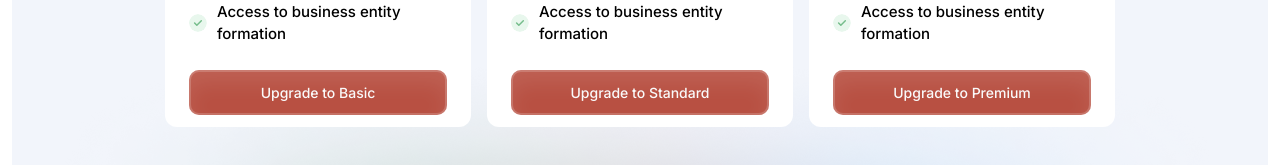
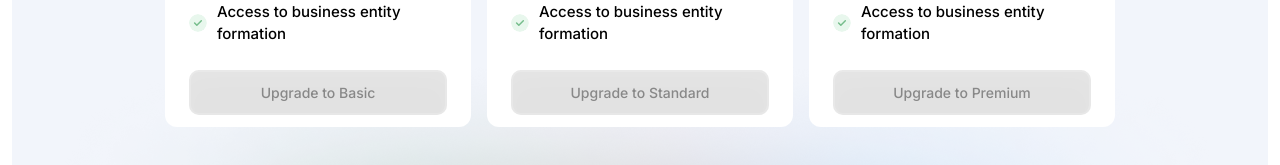
Before and after one commit to marble-legal/marble-legal-frontend, a React (Create React App) app: page /subscription in a window 1280 px wide. Shown: the part 544-709 px from the top of the page. Built offline with nearby package versions, Linux system fonts and the light colour scheme; no server answers; sample sign-in values are in the browser's storage.

Commit message:
stripe implementation step 1

```diff
--- a/src/helpers/api.ts
+++ b/src/helpers/api.ts
@@ -126,4 +126,16 @@ export const api = {
   deleteEntity: (id: string) => {
     return apiClient.delete(`/business-entities/${id}`);
   },
+  getStripeUrl: (id: string, tier: "IN" | "SB" | "SP", planType: "M" | "Y") => {
+    return apiClient.get(`/users/${id}/stripe-connect-url`, {
+      params: {
+        redirectUrl: `${window.location.origin}/dashboard`,
+        tier: tier,
+        planType: planType,
+      },
+    });
+  },
+  getActiveSubscription: (id: string) => {
+    return apiClient.get(`/users/${id}/subscriptions`);
+  },
 };
--- a/src/helpers/consts.tsx
+++ b/src/helpers/consts.tsx
@@ -16,6 +16,7 @@ export const subscriptions = [
     color: "#F3FAFE",
     subscriptionBg: "#D5EFFA",
     subscriptionText: "#139EA7",
+    tier: "IN",
   },
   {
     plan: "Standard",
@@ -29,6 +30,7 @@ export const subscriptions = [
     color: "#F9F3FE",
     subscriptionBg: "#DECAFF",
     subscriptionText: "#883EC2",
+    tier: "SB",
   },
   {
     plan: "Premium",
@@ -42,6 +44,7 @@ export const subscriptions = [
     color: "#FEF5F3",
     subscriptionBg: "#FFE5D6",
     subscriptionText: "#B85042",
+    tier: "SP",
   },
 ];
 
--- a/src/pages/subscription/Subscription.tsx
+++ b/src/pages/subscription/Subscription.tsx
@@ -7,6 +7,10 @@ import Button from "../../components/Button";
 import FeatureSpecificPlanModal from "./FeatureSpecificPlan";
 import { subscriptions } from "../../helpers/consts";
 import useResponsive from "../../helpers/useResponsive";
+import { api } from "../../helpers/api";
+import { useAuth } from "../../AuthContext";
+import { ShowToast } from "../../components/toast";
+import { useQuery } from "@tanstack/react-query";
 
 export default function Subscription() {
   const { isAnyMobile } = useResponsive();
@@ -57,11 +61,11 @@ export default function Subscription() {
           </div>
         </div>
         <div className="flex flex-row flex-wrap lg:w-[950px] max-w-[950px] gap-4">
-          {subscriptions.map((sub, index) => (
+          {subscriptions.map((sub: any, index) => (
             <SubscriptionCard data={sub} isAnnual={isAnnual} key={index} />
           ))}
         </div>
-        <div className="mt-[3rem] text-center flex gap-1 justify-center flex flex-row flex-wrap">
+        <div className="mt-[3rem] text-center flex gap-1 justify-center flex-row flex-wrap">
           <span className="text-[1.125rem] text-[#666] font-[500]">
             Looking for a plan with specific features?
           </span>
@@ -79,7 +83,15 @@ export default function Subscription() {
 }
 
 function SubscriptionCard({
-  data: { plan, price, features, color, subscriptionBg, subscriptionText },
+  data: {
+    plan,
+    price,
+    features,
+    color,
+    subscriptionBg,
+    subscriptionText,
+    tier,
+  },
   isAnnual,
 }: {
   data: {
@@ -89,9 +101,29 @@ function SubscriptionCard({
     color: string;
     subscriptionBg: string;
     subscriptionText: string;
+    tier: "IN" | "SB" | "SP";
   };
   isAnnual?: boolean;
 }) {
+  const { user } = useAuth();
+  const { data, isLoading } = useQuery(["subscription"], () =>
+    api.getActiveSubscription(user.id)
+  );
+
+  const handleGetStripe = () => {
+    api
+      .getStripeUrl(user.id, tier, isAnnual ? "Y" : "M")
+      .then((res) => {
+        window.location.href = res.data.url;
+      })
+      .catch((err) => {
+        ShowToast({
+          message: err.response?.data?.message || "Something went wrong",
+          type: "error",
+        });
+      });
+  };
+
   return (
     <div className="bg-white rounded-[12px] flex-1 flex-grow md:min-w-[30%] min-w-full">
       <div className="p-2">
@@ -126,7 +158,13 @@ function SubscriptionCard({
           ))}
         </ul>
 
-        <Button className="w-full mt-[1.5rem]">Upgrade to {plan}</Button>
+        <Button
+          className="w-full mt-[1.5rem]"
+          onClick={handleGetStripe}
+          disabled={isLoading}
+        >
+          Upgrade to {plan}
+        </Button>
       </div>
     </div>
   );
```
